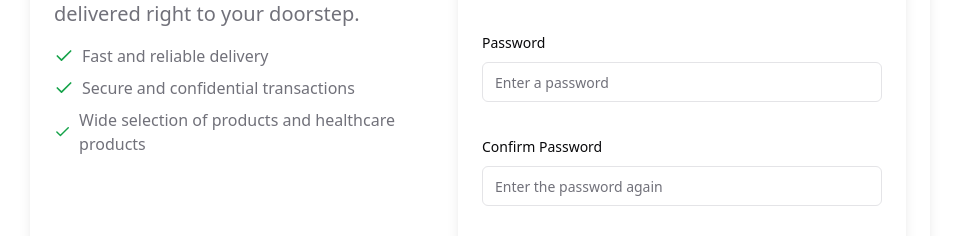
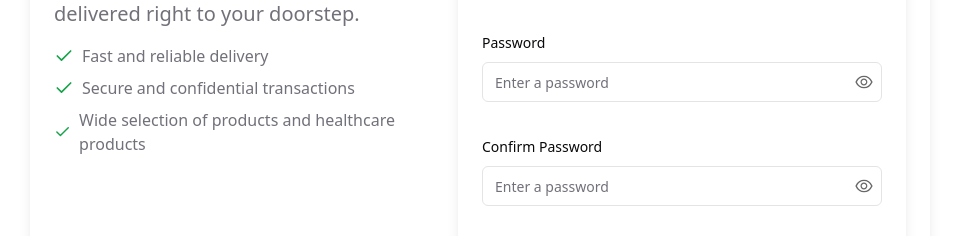
Before and after one commit to Megh2005/Med-o-Next, a React (Vite) app in the folder frontend/: page /signup in a window 1280 px wide. Shown: the part 426-662 px from the top of the page, without its empty margins (160-1119 px from the left). Built offline with nearby package versions, Linux system fonts and the light colour scheme; the HTML template or start-up script is replaced by a standard one.

Commit message:
Added react icons of Show password to Signup and Signin page

```diff
--- a/frontend/package.json
+++ b/frontend/package.json
@@ -33,6 +33,7 @@
     "react-dom": "^18.3.1",
     "react-hook-form": "^7.52.2",
     "react-hot-toast": "^2.4.1",
+    "react-icons": "^5.3.0",
     "react-infinite-scroll-component": "^6.1.0",
     "react-redux": "^9.1.2",
     "react-router-dom": "^6.26.0",
--- a/frontend/src/pages/SignIn.tsx
+++ b/frontend/src/pages/SignIn.tsx
@@ -18,9 +18,12 @@ import signinSchema from "@/lib/schemas/signin.schema";
 import { Link, useNavigate } from "react-router-dom";
 import axios from "axios";
 import { BACKEND_URL } from "@/utils/constants";
+import { AiOutlineEyeInvisible,AiOutlineEye } from "react-icons/ai";
+
 
 const Signin = () => {
   const [submitting, setSubmiting] = useState(false);
+  const [showPassword, setShowPassword] = useState(false);
   const router = useNavigate();
 
   const form = useForm<z.infer<typeof signinSchema>>({
@@ -91,11 +94,18 @@ const Signin = () => {
                 <FormItem>
                   <FormLabel>Password</FormLabel>
                   <FormControl>
-                    <Input
-                      type="password"
-                      placeholder="Enter a password"
-                      {...field}
-                    />
+                  <div className="relative">
+                      <Input
+                        type={showPassword ? "text" : "password"}
+                        placeholder="Enter a password"
+                        {...field}
+                      />
+                      <span
+                        onClick={() => setShowPassword(!showPassword)}
+                        className="absolute right-2 top-[0.6rem] text-xl text-[#686868]">
+                        {showPassword ? <AiOutlineEyeInvisible /> : <AiOutlineEye />}
+                        </span>
+                      </div>
                   </FormControl>
                   <FormMessage />
                 </FormItem>
--- a/frontend/src/pages/Signup.tsx
+++ b/frontend/src/pages/Signup.tsx
@@ -18,9 +18,14 @@ import { useState } from "react";
 import { LoaderCircle } from "lucide-react";
 import { Link, useNavigate } from "react-router-dom";
 import { BACKEND_URL } from "@/utils/constants";
+import { AiOutlineEyeInvisible,AiOutlineEye } from "react-icons/ai";
+
 
 const Signup = () => {
   const [submiting, setSubmiting] = useState(false);
+  const [showPassword, setShowPassword] = useState(false);
+  const [showConfirmPassword, setShowConfirmPassword] = useState(false);
+
   const router = useNavigate();
 
   const form = useForm<z.infer<typeof signupSchema>>({
@@ -142,16 +147,24 @@ const Signup = () => {
                   <FormItem>
                     <FormLabel>Password</FormLabel>
                     <FormControl>
+                      <div className="relative">
                       <Input
-                        type="password"
+                        type={showPassword ? "text" : "password"}
                         placeholder="Enter a password"
                         {...field}
                       />
+                      <span
+                        onClick={() => setShowPassword(!showPassword)}
+                        className="absolute right-2 top-[0.6rem] text-xl text-[#686868]">
+                        {showPassword ? <AiOutlineEyeInvisible /> : <AiOutlineEye />}
+                        </span>
+                      </div>
                     </FormControl>
                     <FormMessage />
                   </FormItem>
                 )}
               />
+
               <FormField
                 control={form.control}
                 name="confirmPassword"
@@ -159,11 +172,18 @@ const Signup = () => {
                   <FormItem>
                     <FormLabel>Confirm Password</FormLabel>
                     <FormControl>
+                    <div className="relative">
                       <Input
-                        type="password"
-                        placeholder="Enter the password again"
+                        type={showConfirmPassword ? "text" : "password"}
+                        placeholder="Enter a password"
                         {...field}
                       />
+                      <span
+                        onClick={() => setShowConfirmPassword(!showConfirmPassword)}
+                        className="absolute right-2 top-[0.6rem] text-xl text-[#686868]">
+                        {showConfirmPassword ? <AiOutlineEyeInvisible /> : <AiOutlineEye />}
+                        </span>
+                      </div>
                     </FormControl>
                     <FormMessage />
                   </FormItem>
```
Also changed, not shown: 1 other file (tests, documents, lock files or other folders).
